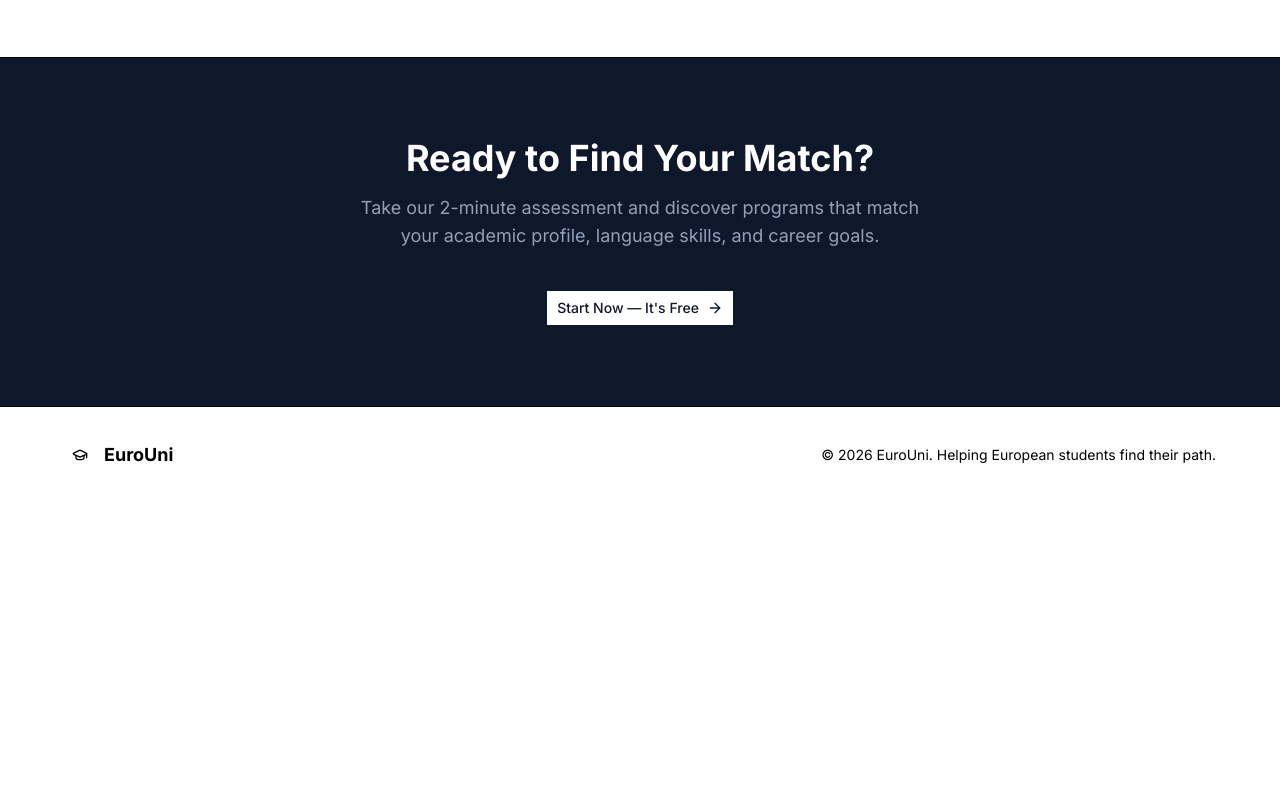
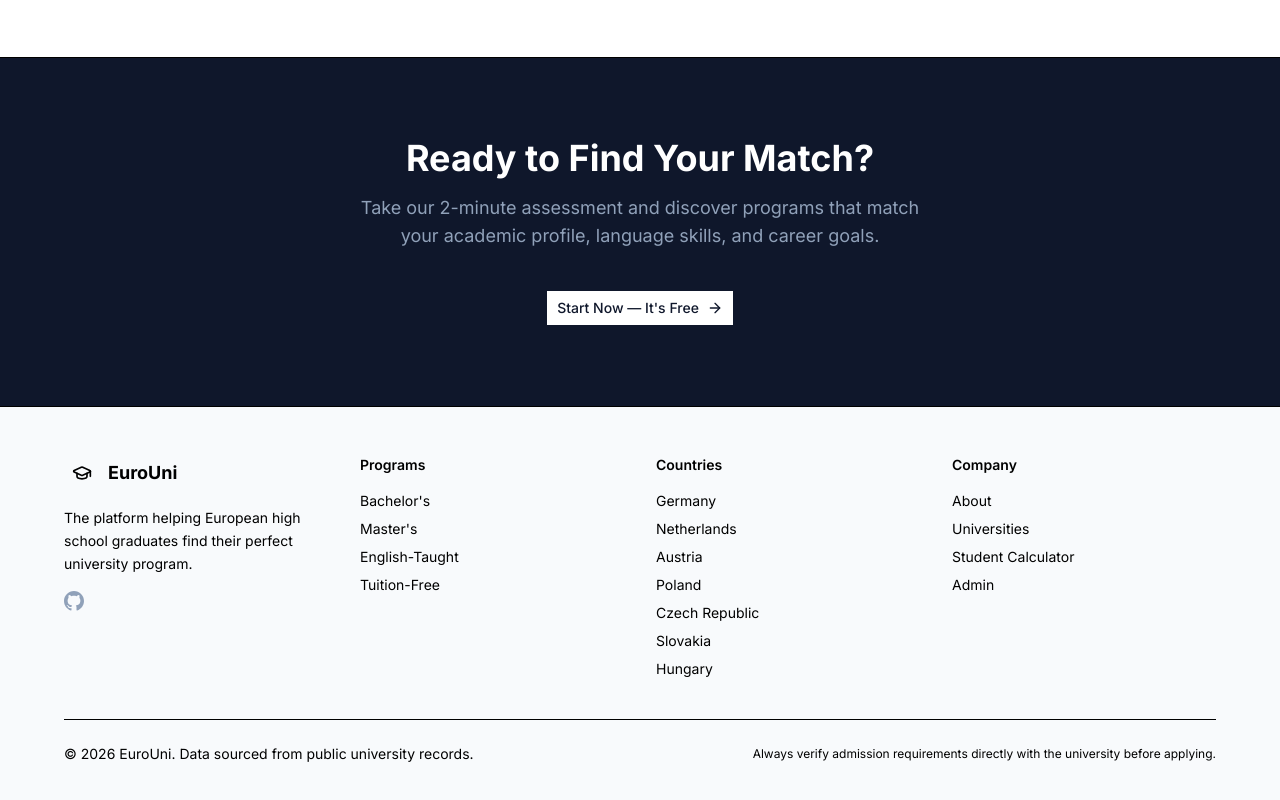
Before and after one commit to owndy123/eurouni, a Next.js app: page / in a window 1280 px wide. Shown: the part 1782-2582 px from the top of the page. Before the commit the page ends 2285 px from the top, so only its background shows below. Built offline with nearby package versions, Linux system fonts and the light colour scheme.

Commit message:
feat: enhanced homepage footer with brand info and links

```diff
--- a/src/app/page.tsx
+++ b/src/app/page.tsx
@@ -284,17 +284,68 @@
       </section>
 
       {/* ============ FOOTER ============ */}
-      <footer className="py-8 px-4 border-t border-border bg-background">
-        <div className="max-w-6xl mx-auto flex flex-col md:flex-row items-center justify-between gap-4">
-          <div className="flex items-center gap-2">
-            <div className="w-8 h-8 rounded-lg bg-primary flex items-center justify-center">
-              <GraduationCap className="w-4 h-4 text-primary-foreground" />
+      <footer className="py-12 px-4 border-t border-border bg-slate-50">
+        <div className="max-w-6xl mx-auto">
+          <div className="grid grid-cols-2 md:grid-cols-4 gap-8 mb-10">
+            {/* Brand */}
+            <div className="col-span-2 md:col-span-1">
+              <div className="flex items-center gap-2 mb-4">
+                <div className="w-9 h-9 rounded-lg bg-primary flex items-center justify-center">
+                  <GraduationCap className="w-5 h-5 text-primary-foreground" />
+                </div>
+                <span className="text-lg font-bold text-foreground">EuroUni</span>
+              </div>
+              <p className="text-sm text-muted-foreground leading-relaxed mb-4">
+                The platform helping European high school graduates find their perfect university program.
+              </p>
+              <div className="flex items-center gap-3">
+                <a href="https://github.com/owndy123/eurouni" target="_blank" rel="noopener noreferrer" className="text-slate-400 hover:text-slate-600 transition-colors">
+                  <svg xmlns="http://www.w3.org/2000/svg" width="20" height="20" viewBox="0 0 24 24" fill="currentColor"><path d="M12 0c-6.626 0-12 5.373-12 12 0 5.302 3.438 9.8 8.207 11.387.599.111.793-.261.793-.577v-2.234c-3.338.726-4.033-1.416-4.033-1.416-.546-1.387-1.333-1.756-1.333-1.756-1.089-.745.083-.729.083-.729 1.205.084 1.839 1.237 1.839 1.237 1.07 1.834 2.807 1.304 3.492.997.107-.775.418-1.305.762-1.604-2.665-.305-5.467-1.334-5.467-5.931 0-1.311.469-2.381 1.236-3.221-.124-.303-.535-1.524.117-3.176 0 0 1.008-.322 3.301 1.23.957-.266 1.983-.399 3.003-.404 1.02.005 2.047.138 3.006.404 2.291-1.552 3.297-1.23 3.297-1.23.653 1.653.242 2.874.118 3.176.77.84 1.235 1.911 1.235 3.221 0 4.609-2.807 5.624-5.479 5.921.43.372.823 1.102.823 2.222v3.293c0 .319.192.694.801.576 4.765-1.589 8.199-6.086 8.199-11.386 0-6.627-5.373-12-12-12z"/></svg>
+                </a>
+              </div>
             </div>
-            <span className="text-lg font-bold text-foreground">EuroUni</span>
+
+            {/* Programs */}
+            <div>
+              <h4 className="font-semibold text-foreground mb-4 text-sm">Programs</h4>
+              <ul className="space-y-2 text-sm text-muted-foreground">
+                <li><Link href="/programs?degree=bachelor" className="hover:text-foreground transition-colors">Bachelor&apos;s</Link></li>
+                <li><Link href="/programs?degree=master" className="hover:text-foreground transition-colors">Master&apos;s</Link></li>
+                <li><Link href="/programs?language=english" className="hover:text-foreground transition-colors">English-Taught</Link></li>
+                <li><Link href="/programs?tuitionEur=0" className="hover:text-foreground transition-colors">Tuition-Free</Link></li>
+              </ul>
+            </div>
+
+            {/* Countries */}
+            <div>
+              <h4 className="font-semibold text-foreground mb-4 text-sm">Countries</h4>
+              <ul className="space-y-2 text-sm text-muted-foreground">
+                {['Germany', 'Netherlands', 'Austria', 'Poland', 'Czech Republic', 'Slovakia', 'Hungary'].map(c => (
+                  <li key={c}><Link href={`/programs?country=${c}`} className="hover:text-foreground transition-colors">{c}</Link></li>
+                ))}
+              </ul>
+            </div>
+
+            {/* Company */}
+            <div>
+              <h4 className="font-semibold text-foreground mb-4 text-sm">Company</h4>
+              <ul className="space-y-2 text-sm text-muted-foreground">
+                <li><Link href="/about" className="hover:text-foreground transition-colors">About</Link></li>
+                <li><Link href="/universities" className="hover:text-foreground transition-colors">Universities</Link></li>
+                <li><Link href="/onboarding" className="hover:text-foreground transition-colors">Student Calculator</Link></li>
+                <li><Link href="/admin" className="hover:text-foreground transition-colors">Admin</Link></li>
+              </ul>
+            </div>
           </div>
-          <p className="text-sm text-muted-foreground">
-            &copy; {new Date().getFullYear()} EuroUni. Helping European students find their path.
-          </p>
+
+          <div className="pt-6 border-t border-border flex flex-col md:flex-row items-center justify-between gap-3">
+            <p className="text-sm text-muted-foreground">
+              &copy; {new Date().getFullYear()} EuroUni. Data sourced from public university records.
+            </p>
+            <p className="text-xs text-muted-foreground">
+              Always verify admission requirements directly with the university before applying.
+            </p>
+          </div>
         </div>
       </footer>
     </div>
```
